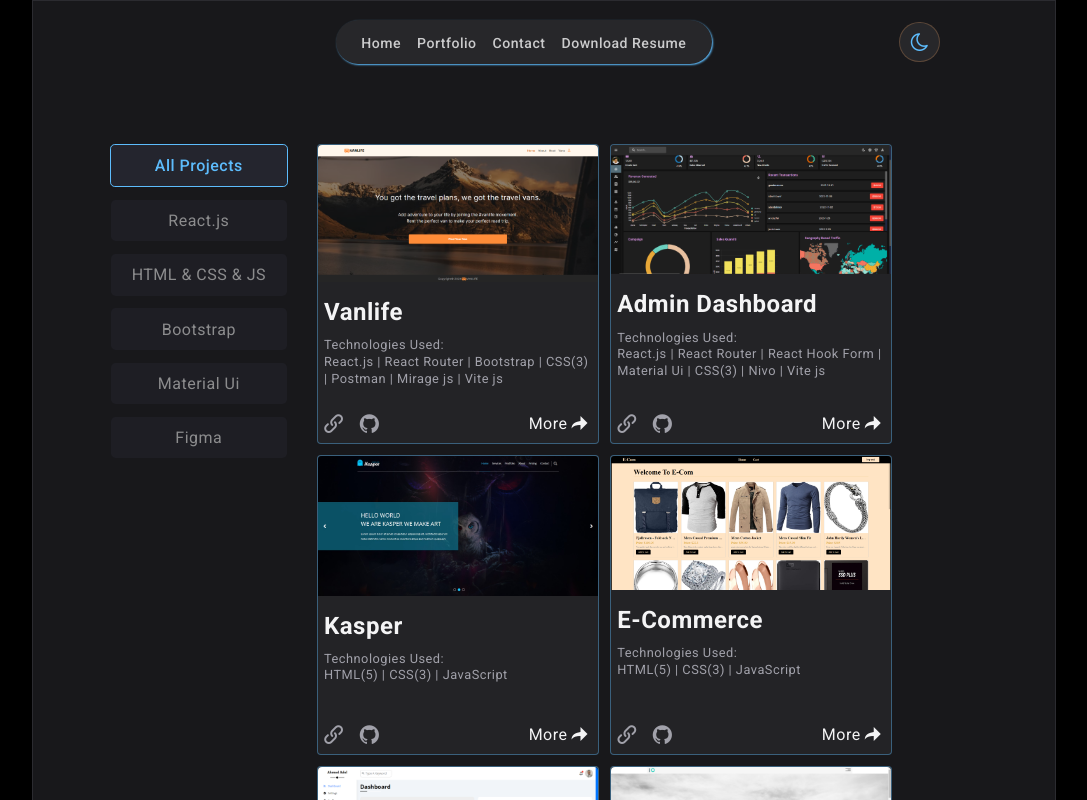
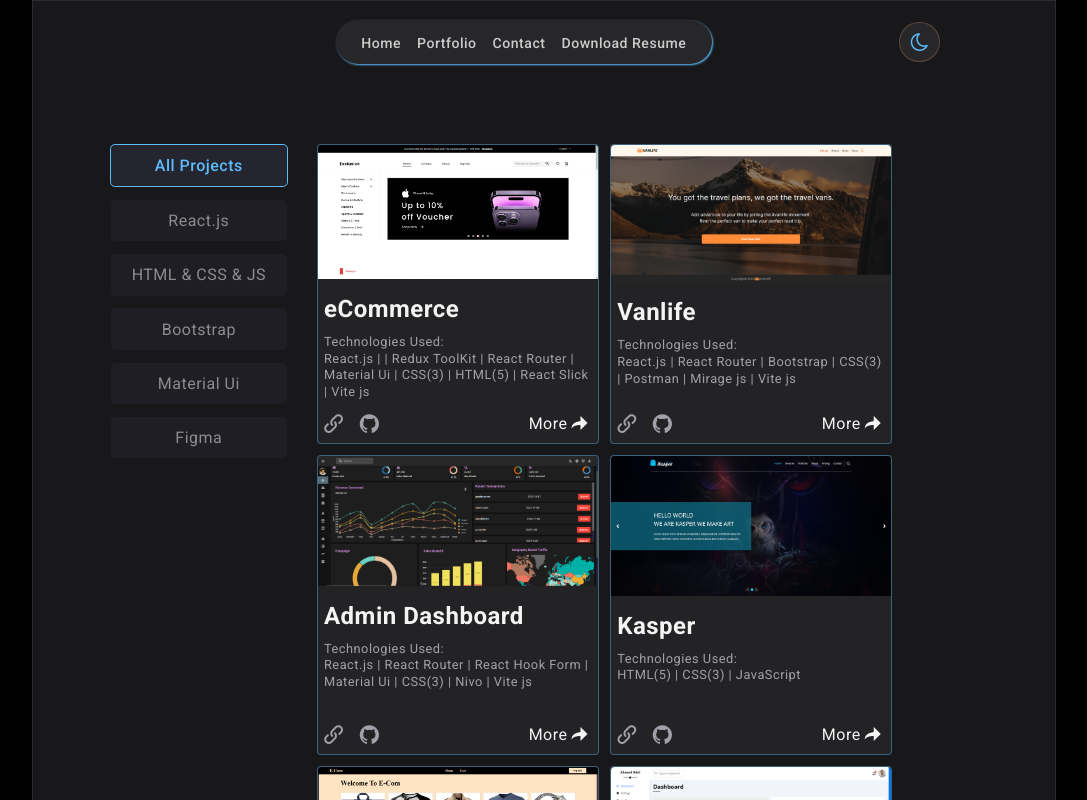
Before and after one commit to AhmedAdel700/Portfolio, a React (Vite) app: page /portfolio in a window 1280 px wide. Shown: the top 800 px of the page, without its empty margins (96-1183 px from the left). Built offline with nearby package versions, Linux system fonts and the light colour scheme.

Commit message:
Added New Project

```diff
--- a/src/api.jsx
+++ b/src/api.jsx
@@ -15,16 +15,26 @@ export async function loginUser(creds) {
 export const dataOfProjects = [
   {
     id: 1,
+    title: "eCommerce",
+    description: ".",
+    tech: "React.js | | Redux ToolKit | React Router | Material Ui | CSS(3) | HTML(5) | React Slick | Vite js",
+    image: "./images/ecommerce.png",
+    github: "https://github.com/AhmedAdel700/Vanlife",
+    link: "https://web-e-commerce-web.netlify.app/",
+    catagory: ["react", "material-ui", "figma", "all"],
+  },
+  {
+    id: 2,
     title: "Vanlife",
     description: "Vanlife App Is About Renting Vans For Any Kind Of Trips.",
     tech: "React.js | React Router | Bootstrap | CSS(3) | Postman | Mirage js | Vite js",
     image: "./images/Vanlife.png",
-    github: "https://github.com/AhmedAdel700/Vanlife",
+    github: "https://github.com/AhmedAdel700/eCommerce",
     link: "https://main--the-vanlife-project.netlify.app/",
     catagory: ["react", "bootstrap", "figma", "all"],
   },
   {
-    id: 2,
+    id: 3,
     title: "Admin Dashboard",
     description: "",
     tech: "React.js | React Router | React Hook Form | Material Ui | CSS(3) | Nivo | Vite js",
@@ -34,7 +44,7 @@ export const dataOfProjects = [
     catagory: ["material-ui", "react", "all"],
   },
   {
-    id: 3,
+    id: 4,
     title: "Kasper",
     description: "",
     tech: "HTML(5) | CSS(3) | JavaScript ",
@@ -44,7 +54,7 @@ export const dataOfProjects = [
     catagory: ["HCJ", "all"],
   },
   {
-    id: 4,
+    id: 5,
     title: "E-Commerce",
     description: "",
     tech: "HTML(5) | CSS(3) | JavaScript",
@@ -54,7 +64,7 @@ export const dataOfProjects = [
     catagory: ["HCJ", "all"],
   },
   {
-    id: 5,
+    id: 6,
     title: "Dashboard",
     description: "",
     tech: "HTML(5) | CSS(3) | JavaScript",
@@ -64,7 +74,7 @@ export const dataOfProjects = [
     catagory: ["HCJ", "all"],
   },
   {
-    id: 6,
+    id: 7,
     title: "Leon",
     description: "",
     tech: "HTML(5) | CSS(3) | JavaScript ",
@@ -74,7 +84,7 @@ export const dataOfProjects = [
     catagory: ["HCJ", "all"],
   },
   {
-    id: 7,
+    id: 8,
     title: "Bondi",
     description: "",
     tech: "HTML(5) | CSS(3) | JavaScript | Bootstrap",
@@ -84,7 +94,7 @@ export const dataOfProjects = [
     catagory: ["HCJ", "bootstrap", "all"],
   },
   {
-    id: 8,
+    id: 9,
     title: "VivaDecor",
     description: "",
     tech: "HTML(5) | CSS(3) | JavaScript | Bootstrap",
@@ -94,7 +104,7 @@ export const dataOfProjects = [
     catagory: ["HCJ", "bootstrap", "all"],
   },
   {
-    id: 9,
+    id: 10,
     title: "FS.",
     description: "",
     tech: "HTML(5) | CSS(3)",
@@ -104,7 +114,7 @@ export const dataOfProjects = [
     catagory: ["HCJ", "all"],
   },
   {
-    id: 10,
+    id: 11,
     title: "One Page Portfolio",
     description: "",
     tech: "React.js | Vite Js | Bootstrap | CSS(3)",
@@ -114,7 +124,7 @@ export const dataOfProjects = [
     catagory: ["bootstrap", "react", "all"],
   },
   {
-    id: 11,
+    id: 12,
     title: "Blog Posts",
     description: "",
     tech: "React.js | NEXT.js | Material Ui | CSS(3) | Json Server ",
@@ -124,7 +134,7 @@ export const dataOfProjects = [
     catagory: ["material-ui", "react", "all"],
   },
   {
-    id: 12,
+    id: 13,
     title: "To Do List",
     description: "",
     tech: "HTML(5)| CSS(3) | JavaScript",
@@ -134,7 +144,7 @@ export const dataOfProjects = [
     catagory: ["HCJ", "all"],
   },
   {
-    id: 13,
+    id: 14,
     title: "React Dashboard",
     description: "",
     tech: "React.js | React Router | Json Server | Material Ui | CSS(3)",
@@ -144,7 +154,7 @@ export const dataOfProjects = [
     catagory: ["material-ui", "react", "all"],
   },
   {
-    id: 14,
+    id: 15,
     title: "Prayer Timings",
     description: "",
     tech: "React.js | Vite Js | Material Ui | CSS(3)",
--- a/src/components/1-header/Header.jsx
+++ b/src/components/1-header/Header.jsx
@@ -1,6 +1,7 @@
 import { Link } from "react-router-dom";
 import { useState, useEffect } from "react";
 import "./header.css";
+
 export default function Header() {
   const storedTheme = JSON.parse(localStorage.getItem("theme"));
   const [theme, setTheme] = useState(storedTheme || "dark");
--- a/src/pages/home/home.css
+++ b/src/pages/home/home.css
@@ -25,6 +25,14 @@ section.home-page .left-section .avatar {
   padding: 1px;
   box-shadow: 2px 2px 40px rgba(203, 200, 200, 0.6) inset;
   gap: 0.4rem;
+}
+
+section.home-page .left-section .avatar .img-rep {
+  width: 100%;
+  height: 100%;
+  border-radius: 50%;
+  background-image: url("https://via.placeholder.com/150");
+  background-size: cover;
 }
 section.home-page .left-section .avatar img {
   width: 100%;
```
Also changed, not shown: public/images/ecommerce.png (added), src/pages/home/Home.jsx (line endings or trailing spaces).
